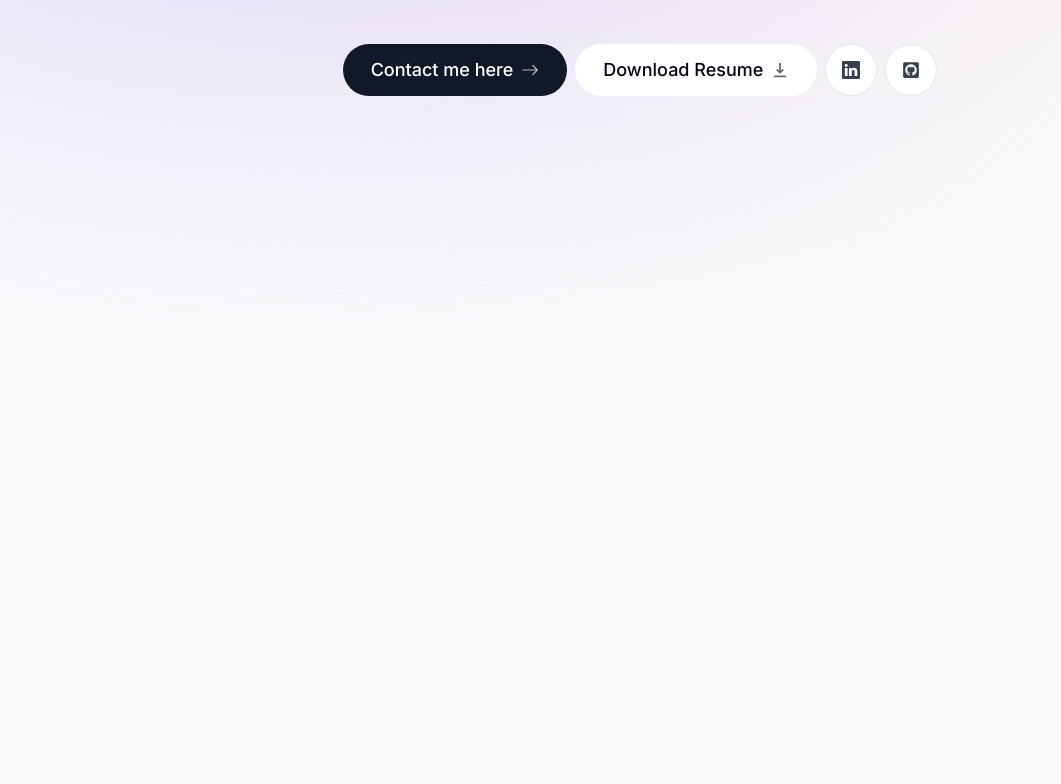
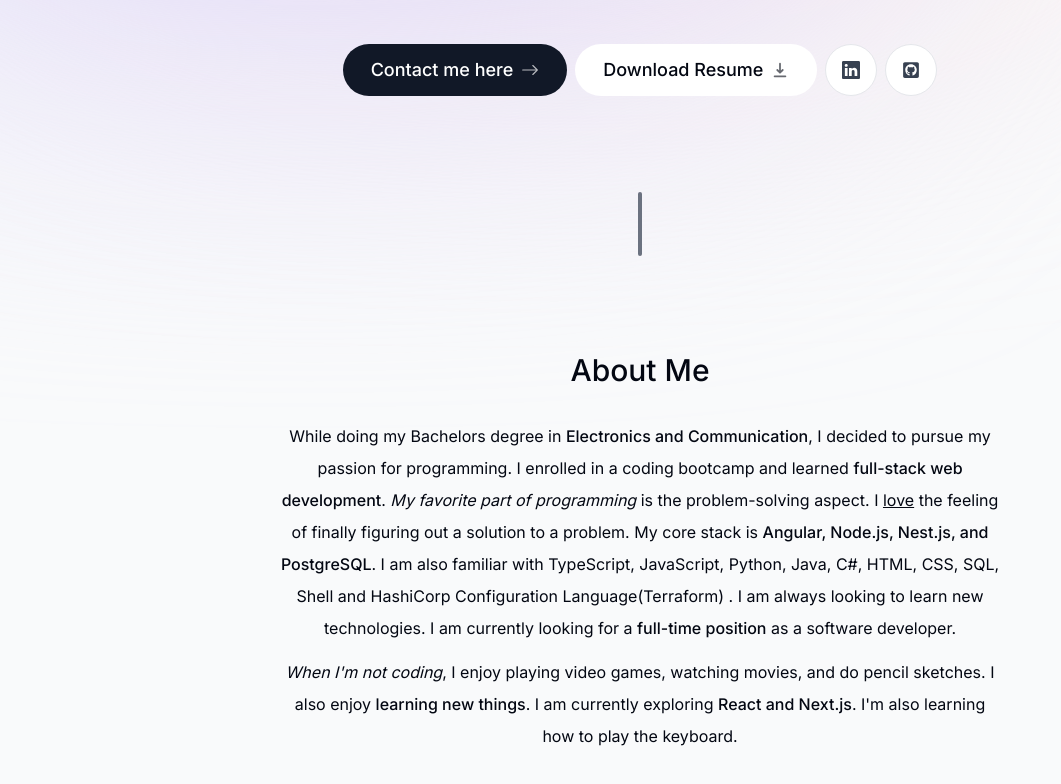
Before and after one commit to mohankumar21022k/full-stack-developer-portfolio, a Next.js app: page / in a window 1280 px wide. Shown: the part 478-1262 px from the top of the page, without its empty margins (0-1061 px from the left). Built offline with nearby package versions, Linux system fonts and the light colour scheme.

Commit message:
about-component

```diff
--- a/src/app/page.tsx
+++ b/src/app/page.tsx
@@ -1,9 +1,13 @@
+import About from '@/components/about'
 import Intro from '@/components/intro'
+import SectionDivider from '@/components/section-divider'
 
 export default function Home() {
   return (
     <main className="flex flex-col items-center px-4">
       <Intro />
+      <SectionDivider />
+      <About />
     </main>
   )
 }
--- /dev/null
+++ b/src/components/about.tsx
@@ -0,0 +1,45 @@
+"use client";
+
+import React from "react";
+import { motion } from "framer-motion";
+import SectionHeading from "./section-heading";
+
+export default function About() {
+    return (
+        <motion.section
+            className="mb-28 max-w-[45rem] text-center leading-8 sm:mb-40 scroll-mt-28"
+            initial={{ opacity: 0, y: 100 }}
+            animate={{ opacity: 1, y: 0 }}
+            transition={{ delay: 0.175 }}
+            id="about">
+            <SectionHeading>About me</SectionHeading>
+            <p className="mb-3">
+                While doing my Bachelors degree in{" "}
+                <span className="font-medium">Electronics and Communication</span>, I decided to pursue my
+                passion for programming. I enrolled in a coding bootcamp and learned{" "}
+                <span className="font-medium">full-stack web development</span>.{" "}
+                <span className="italic">My favorite part of programming</span> is the
+                problem-solving aspect. I <span className="underline">love</span> the
+                feeling of finally figuring out a solution to a problem. My core stack
+                is{" "}
+                <span className="font-medium">
+                    Angular, Node.js, Nest.js, and PostgreSQL
+                </span>
+                . I am also familiar with TypeScript, JavaScript, Python, Java, C#, HTML, CSS, SQL, Shell
+                and HashiCorp Configuration Language(Terraform) . I am always looking to
+                learn new technologies. I am currently looking for a{" "}
+                <span className="font-medium">full-time position</span> as a software
+                developer.
+            </p>
+
+            <p>
+                <span className="italic">When I'm not coding</span>, I enjoy playing
+                video games, watching movies, and do pencil sketches. I also enjoy{" "}
+                <span className="font-medium">learning new things</span>. I am currently
+                exploring {" "}
+                <span className="font-medium">React and Next.js</span>. I'm also
+                learning how to play the keyboard.
+            </p>
+        </motion.section>
+    );
+}
--- /dev/null
+++ b/src/components/section-divider.tsx
@@ -0,0 +1,14 @@
+"use client";
+
+import React from "react";
+import { motion } from "framer-motion";
+
+export default function SectionDivider() {
+    return (
+        <motion.div className="bg-gray-500 my-24 h-16 w-1 rounded-full hidden sm:block dark:bg-opacity-20"
+            initial={{ opacity: 0, y: 100 }}
+            animate={{ opacity: 1, y: 0 }}
+            transition={{ delay: 0.125 }}>
+        </motion.div>
+    );
+}
--- /dev/null
+++ b/src/components/section-heading.tsx
@@ -0,0 +1,13 @@
+import React from "react";
+
+type SectionHeadingProps = {
+    children: React.ReactNode;
+};
+
+export default function SectionHeading({ children }: SectionHeadingProps) {
+    return (
+        <h2 className="text-3xl font-medium capitalize mb-8 text-center">
+            {children}
+        </h2>
+    );
+}
```
